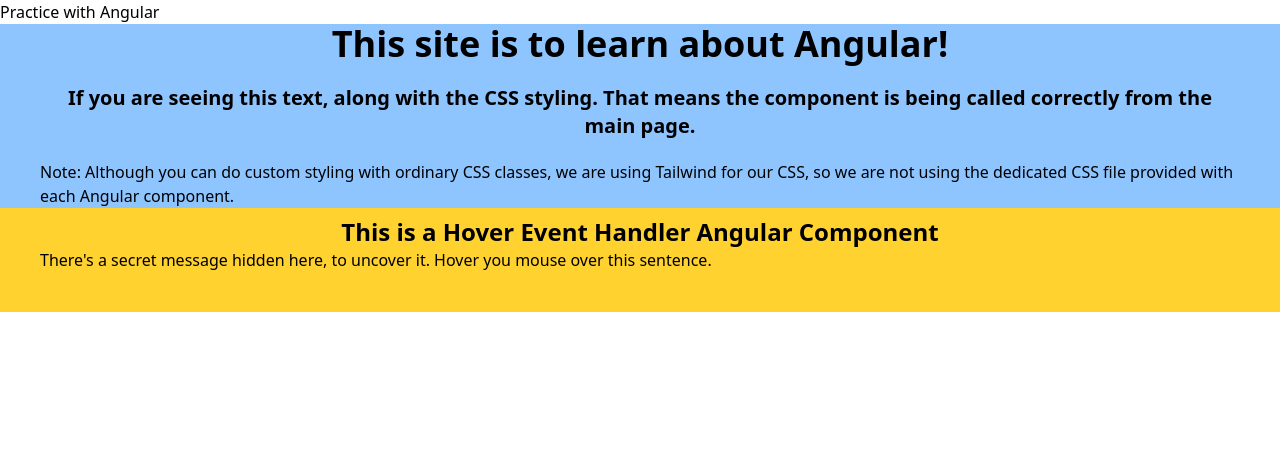
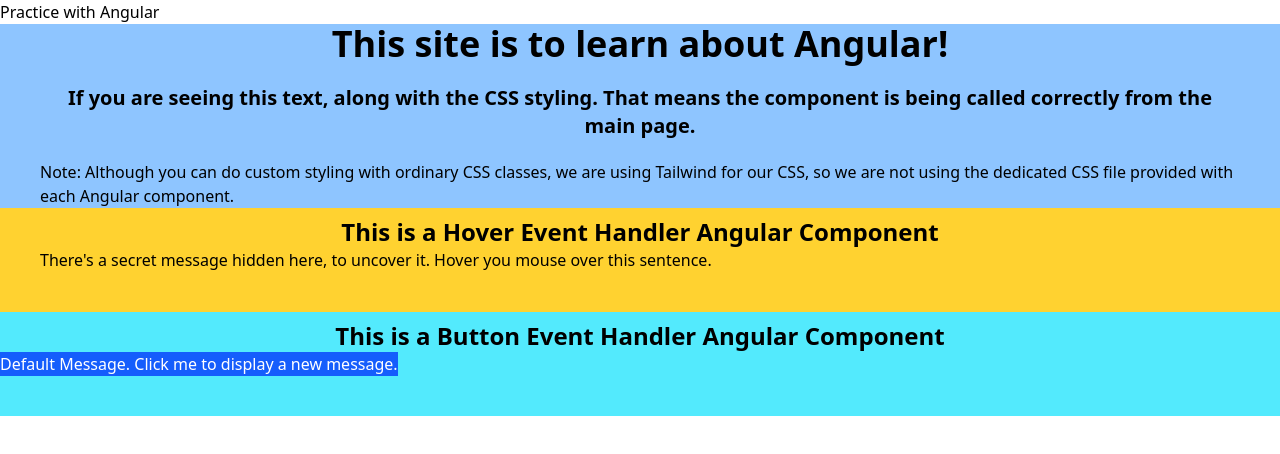
Before and after one commit to loopbutinfinite/angular-practice, an Angular app: page / in a window 1280 px wide. Shown: the top 454 px of the page. Built offline with nearby package versions, Linux system fonts and the light colour scheme.

Commit message:
Reverted the component's template to utilize the dedicated HTML file rather than doing the HTML inside of the component's class file.

```diff
--- a/src/app/app.ts
+++ b/src/app/app.ts
@@ -16,8 +16,8 @@
     <h1>Practice with Angular</h1>
     <app-landing-page-component></app-landing-page-component>
     <app-event-handler-component></app-event-handler-component>
-     <!-- <app-event-handler-button-component></app-event-handler-button-component>
-       -->
+     <app-event-handler-button-component></app-event-handler-button-component>
+
 
   `,
 })
--- a/src/app/event-handler-button-component/event-handler-button-component.html
+++ b/src/app/event-handler-button-component/event-handler-button-component.html
@@ -1 +1,4 @@
-<p>event-handler-button-component works!</p>
+<main class="bg-cyan-300 pb-10">
+    <h1 class="font-bold text-2xl pt-2 text-center">This is a Button Event Handler Angular Component</h1>
+    <Button (click)="displayMessageOnClick()" class="bg-blue-600 text-white hover:bg-blue-400">{{message}}</Button>
+</main>
--- a/src/app/event-handler-button-component/event-handler-button-component.ts
+++ b/src/app/event-handler-button-component/event-handler-button-component.ts
@@ -3,10 +3,8 @@
 @Component({
   selector: 'app-event-handler-button-component',
   imports: [],
+  templateUrl: './event-handler-button-component.html',
   styleUrl: './event-handler-button-component.css',
-  template: `
-    <Button (click)="displayMessageOnClick()">{{message}}</Button>
-  `,
 })
 export class EventHandlerButtonComponent {
   message = "Default Message. Click me to display a new message.";
```
